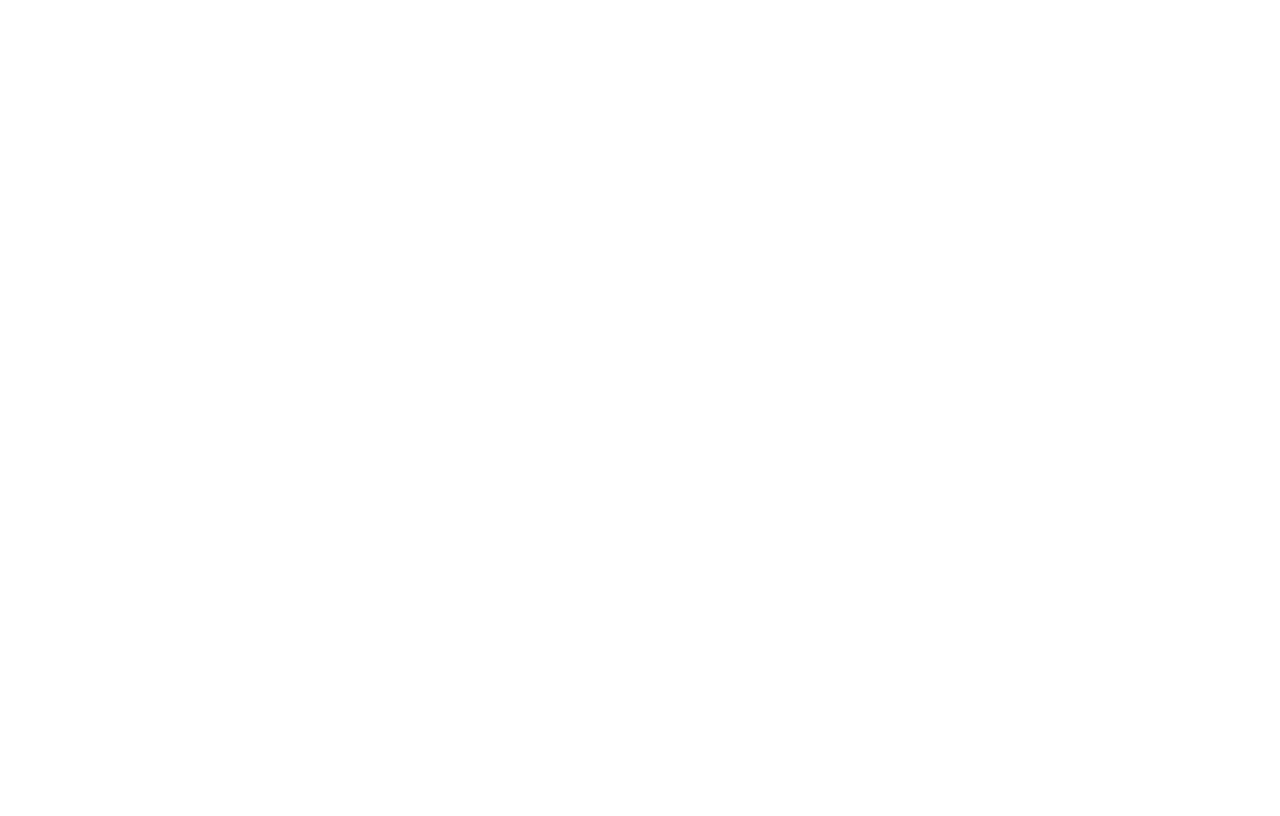
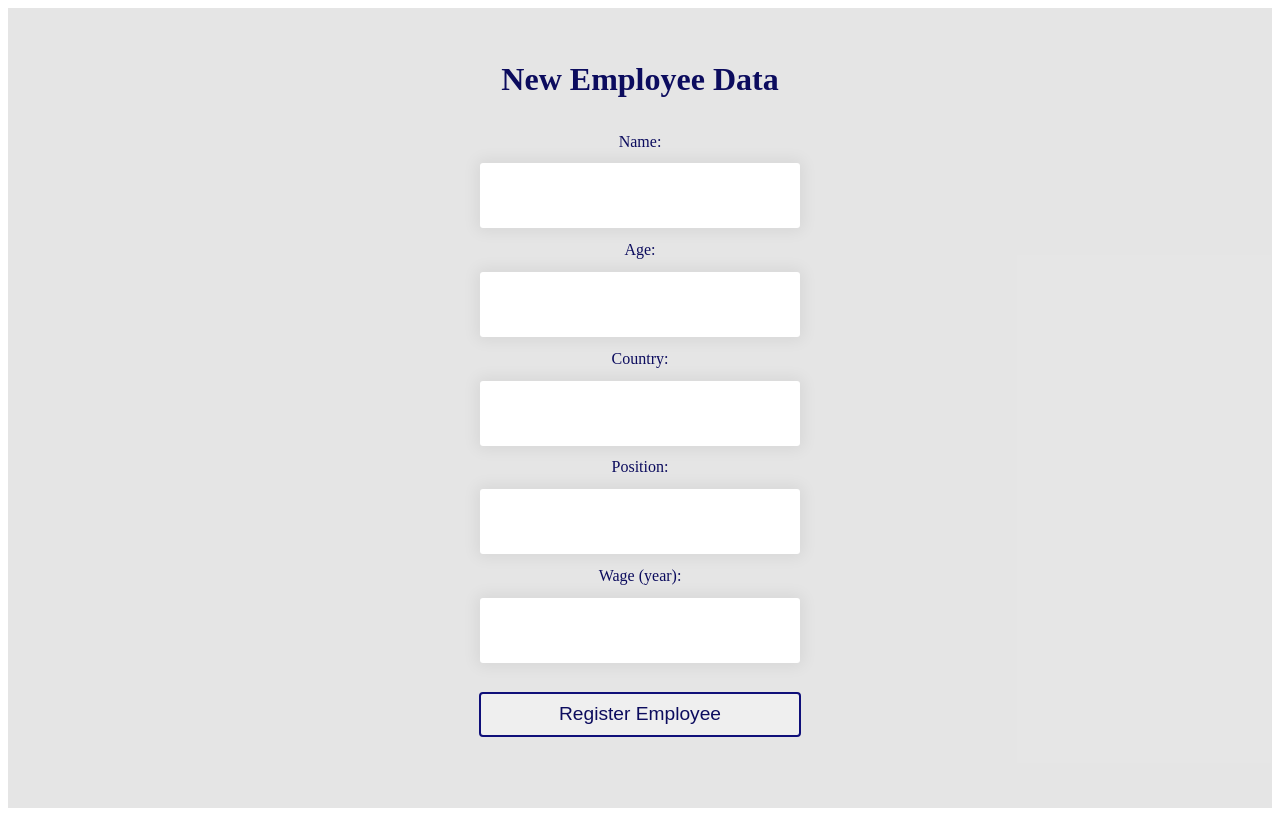
Before and after one commit to LuizFernandoBMoragas/employee-management-system-client, a React (Create React App) app: page / in a window 1280 px wide. Built offline with nearby package versions, Linux system fonts and the light colour scheme.

Commit message:
first app style created

```diff
--- a/src/App.css
+++ b/src/App.css
@@ -1,3 +1,47 @@
 .App {
-  text-align: center;
+  display: flex;
+  flex-direction: column;
+  background-color: rgba(9, 9, 9, 0.1);
+  height: 100vh;
 }
+
+.information {
+  margin: 2rem;
+  display: flex;
+  flex-direction: column;
+  align-items: center;
+  gap: 0.8rem;
+}
+
+.information label,
+.information h1 {
+  color: rgb(12, 12, 94);
+}
+
+.information input {
+  width: 300px;
+  height: 45px;
+  font-size: 20px;
+  padding: 10px;
+  outline: none;
+  color: rgb(12, 12, 94);
+  border: 0;
+  border-radius: 3px;
+  box-shadow: 0 0 15px 4px rgba(0, 0, 0, 0.06);
+}
+
+button {
+  width: 322px;
+  height: 45px;
+  margin-top: 1rem;
+  border: 2px solid rgb(15, 15, 121);
+  border-radius: 4px;
+  color: rgb(12, 12, 94);
+  font-size: 1.2rem;
+}
+
+button:hover {
+  cursor: pointer;
+  background-color: lightgray;
+  box-shadow: 0 0 15px 4px rgba(0, 0, 0, 0.06);
+}
--- a/src/App.js
+++ b/src/App.js
@@ -1,7 +1,24 @@
 import "./App.css";
 
 function App() {
-  return <div className="App"></div>;
+  return (
+    <div className="App">
+      <div className="information">
+        <h1>New Employee Data</h1>
+        <label>Name: </label>
+        <input type="text" />
+        <label>Age: </label>
+        <input type="number" />
+        <label>Country: </label>
+        <input type="text" />
+        <label>Position: </label>
+        <input type="text" />
+        <label>Wage (year): </label>
+        <input type="number" />
+        <button>Register Employee</button>
+      </div>
+    </div>
+  );
 }
 
 export default App;
```
